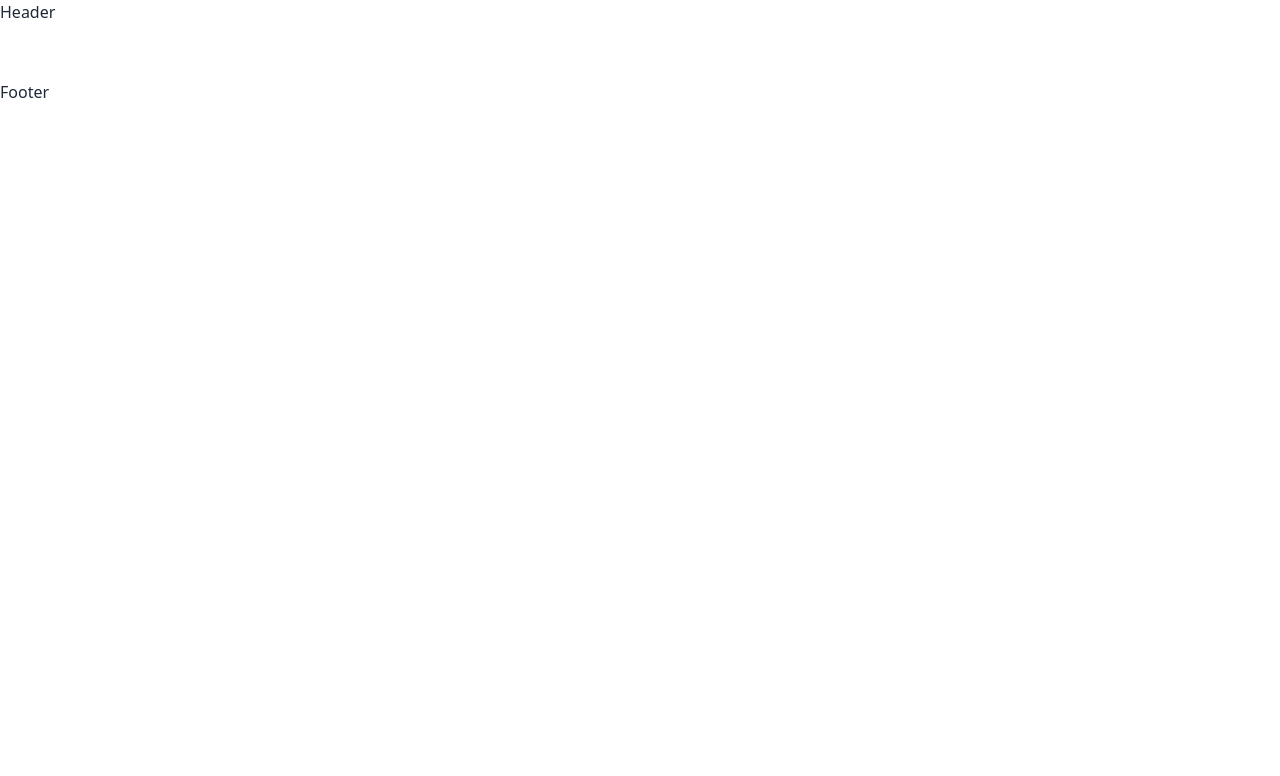
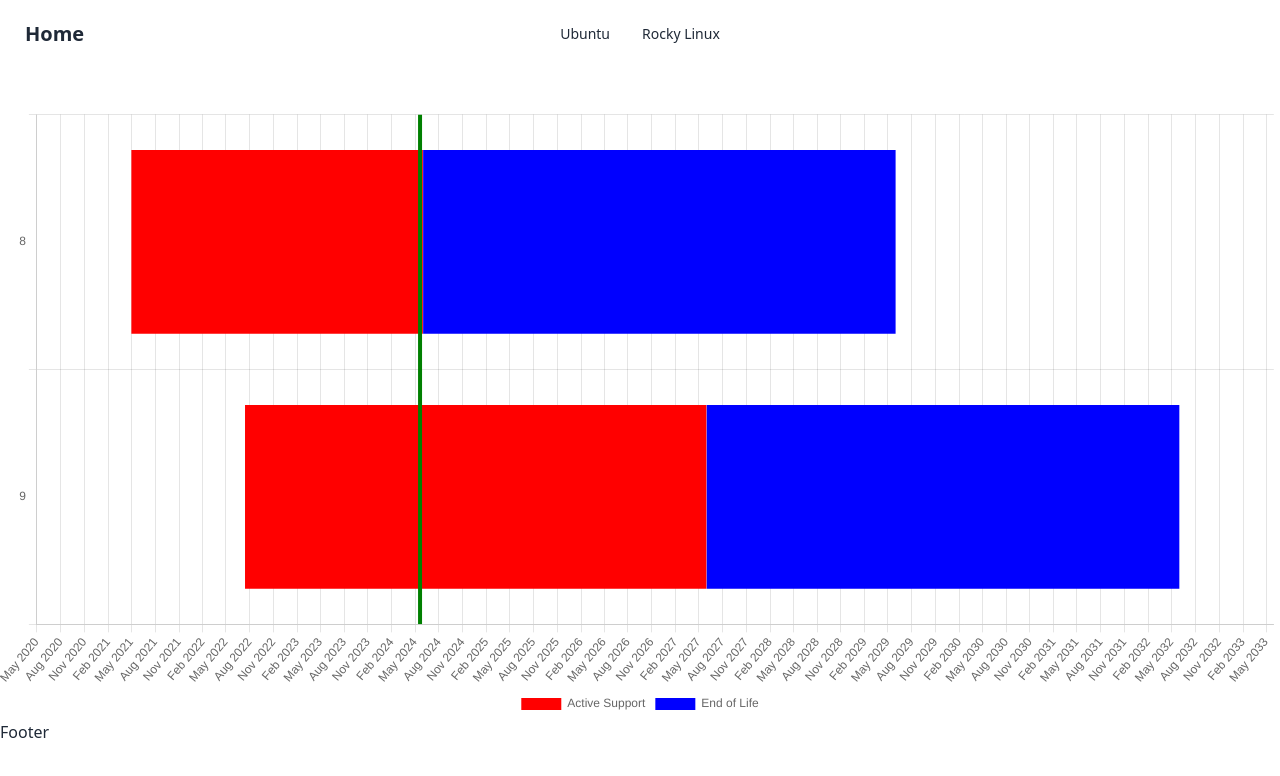
Before and after one commit to yypbd/lts-viewer, a Nuxt app: page /rockyLinux in a window 1280 px wide. Before the commit this address had no page. Shown: the top 776 px of the page. Built offline with nearby package versions, Linux system fonts and the light colour scheme.

Commit message:
add: data - rocky linux 추가

```diff
--- /dev/null
+++ b/assets/data/options.js
@@ -0,0 +1,57 @@
+const today = new Date();
+
+export const chartOptions = {
+    responsive: true,
+    indexAxis: 'y',
+    plugins: {
+        legend: {
+            position: 'bottom',
+        },
+        title: {
+            display: true,
+            // text: name
+        },
+        tooltip: {
+            callbacks: {
+                label: function (context) {
+                    // console.log(context);
+                    // return '[' + name + ' ' + context.label + '] ' + context.raw[0].substring(0, 7) + ' ~ ' + context.raw[1].substring(0, 7);
+                    return context.raw[0].substring(0, 7) + ' ~ ' + context.raw[1].substring(0, 7);
+                }
+            },
+        },
+        annotation: {
+            annotations: {
+                line1: {
+                    type: 'line',
+                    xMin: today,
+                    xMax: today,
+                    borderColor: 'green',
+                    borderWidth: 4,
+                    label: {
+                        content: 'Today',
+                        enabled: true,
+                        position: 'end',
+                        backgroundColor: 'rgba(255, 0, 0, 0.25)',
+                        color: 'black'
+                    }
+                }
+            }
+        }
+    },
+    scales: {
+        y: {
+            stacked: true,
+        },
+        x: {
+            type: 'time',
+            time: {
+                // Luxon format string
+                // tooltipFormat: 'yyyy-MM-dd'
+                tooltipFormat: 'yyyy-MM-dd'
+            },
+            min: new Date('2000-01-01T00:00:00'),
+            max: new Date('2040-12-31T00:00:00')
+        }
+    },
+}
--- /dev/null
+++ b/assets/data/rockyLinux.js
@@ -0,0 +1,23 @@
+const name = 'Rocky Linux'
+
+export const chartData = {
+    labels: ["8", "9"],
+    datasets: [
+        {
+            label: 'Active Support',
+            data: [
+                ['2021-05-01T00:00:00', '2024-05-31T00:00:00'],
+                ['2022-07-14T00:00:00', '2027-05-31T00:00:00'],
+            ],
+            backgroundColor: "red",
+        },
+        {
+            label: 'End of Life',
+            data: [
+                ['2024-06-01T00:00:00', '2029-05-31T00:00:00'],
+                ['2027-06-01T00:00:00', '2032-05-31T00:00:00'],
+            ],
+            backgroundColor: "blue",
+        },
+    ]
+}
--- a/assets/data/ubuntu.js
+++ b/assets/data/ubuntu.js
@@ -1,4 +1,6 @@
-export const ubuntuChartData = {
+const name = 'Ubuntu'
+
+export const chartData = {
     labels: ["24.04", "22.04", "20.04", "18.04", "16.04", "14.04"],
     datasets: [
         {
@@ -39,59 +41,3 @@ export const ubuntuChartData = {
         },
     ]
 }
-
-const today = new Date();
-
-export const ubuntuChartOptions = {
-    responsive: true,
-    indexAxis: 'y',
-    plugins: {
-        legend: {
-            position: 'bottom',
-        },
-        title: {
-            display: true,
-            text: 'Ubuntu'
-        },
-        tooltip: {
-            callbacks: {
-                label: function (context) {
-                    // console.log(context);
-                    return '[Ubuntu ' + context.label + '] ' + context.raw[0].substring(0, 7) + ' ~ ' + context.raw[1].substring(0, 7);
-                }
-            },
-        },
-        annotation: {
-            annotations: {
-                line1: {
-                    type: 'line',
-                    xMin: today,
-                    xMax: today,
-                    borderColor: 'black',
-                    borderWidth: 2,
-                    label: {
-                        content: 'Today',
-                        enabled: true,
-                        position: 'end',
-                        backgroundColor: 'rgba(255, 0, 0, 0.25)',
-                        color: 'black'
-                    }
-                }
-            }
-        }
-    },
-    scales: {
-        y: {
-            stacked: true,
-        },
-        x: {
-            type: 'time',
-            time: {
-                // Luxon format string
-                tooltipFormat: 'yyyy-MM-dd'
-            },
-            min: new Date('2014-09-11T00:00:00'),
-            max: new Date('2036-09-18T00:00:00')
-        }
-    },
-}
--- a/components/AppHeader.vue
+++ b/components/AppHeader.vue
@@ -4,7 +4,29 @@
 
 <template>
     <div class="h-20">
-        Header
+        <div class="navbar bg-base-100">
+            <div class="navbar-start">
+                <div class="dropdown">
+                    <div tabindex="0" role="button" class="btn btn-ghost lg:hidden">
+                        <svg xmlns="http://www.w3.org/2000/svg" class="h-5 w-5" fill="none" viewBox="0 0 24 24" stroke="currentColor"><path stroke-linecap="round" stroke-linejoin="round" stroke-width="2" d="M4 6h16M4 12h8m-8 6h16" /></svg>
+                    </div>
+                    <ul tabindex="0" class="menu menu-sm dropdown-content mt-3 z-[1] p-2 shadow bg-base-100 rounded-box w-52">
+                        <li><RouterLink to="ubuntu">Ubuntu</RouterLink></li>
+                        <li><RouterLink to="rockyLinux">Rocky Linux</RouterLink></li>
+                    </ul>
+                </div>
+                <RouterLink class="btn btn-ghost text-xl" to="/">Home</RouterLink>
+            </div>
+            <div class="navbar-center hidden lg:flex">
+                <ul class="menu menu-horizontal px-1">
+                    <li><RouterLink to="ubuntu">Ubuntu</RouterLink></li>
+                    <li><RouterLink to="rockyLinux">Rocky Linux</RouterLink></li>
+                </ul>
+            </div>
+            <div class="navbar-end">
+<!--                <a class="btn">Button</a>-->
+            </div>
+        </div>
     </div>
 </template>
 
--- a/pages/index.vue
+++ b/pages/index.vue
@@ -1,51 +1,9 @@
 <script setup lang="ts">
-import { Bar } from 'vue-chartjs'
-import { Chart as ChartJS, Title, Tooltip, Legend, BarElement, CategoryScale, LinearScale, TimeScale } from 'chart.js'
-import 'chartjs-adapter-date-fns'
-import annotationPlugin from 'chartjs-plugin-annotation';
-
-import {ubuntuChartData, ubuntuChartOptions} from "~/assets/data/ubuntu.js"
-
-// 참조
-// https://jsfiddle.net/Leelenaleee/gyp3z28b/2/
-
-ChartJS.register(Title, Tooltip, Legend, BarElement, CategoryScale, LinearScale, TimeScale, annotationPlugin)
-
-
-const chartData = ref(ubuntuChartData)
-let chartOptions = ref(ubuntuChartOptions)
-
-let dateStrings: string[] = []
-ubuntuChartData.datasets.map((dataset) => (
-    dateStrings = dateStrings.concat(dataset.data.flat())
-))
-
-let dates: Date[] = dateStrings.map((dateString) => new Date(dateString))
-
-// 참조
-// https://stackoverflow.com/questions/7143399/min-max-of-dates-in-an-array
-// const maxDate = new Date(Math.max.apply(null, dates))
-// const minDate = new Date(Math.min.apply(null, dates))
-let maxDate = new Date(Math.max(...dates))
-let minDate = new Date(Math.min(...dates))
-
-// 앞뒤로 여유 주기
-maxDate.setMonth(maxDate.getMonth() + 12)
-minDate.setMonth(minDate.getMonth() - 12)
-
-chartOptions.value.scales.x.min = maxDate
-chartOptions.value.scales.x.max = minDate
 
 </script>
 
 <template>
-    <div class="bg-white">
-        <Bar
-            id="my-chart-id"
-            :options="chartOptions"
-            :data="chartData"
-        />
-    </div>
+
 </template>
 
 <style scoped>
--- /dev/null
+++ b/pages/rockyLinux.vue
@@ -0,0 +1,55 @@
+<script setup lang="ts">
+import { Bar } from 'vue-chartjs'
+import { Chart as ChartJS, Title, Tooltip, Legend, BarElement, CategoryScale, LinearScale, TimeScale } from 'chart.js'
+import 'chartjs-adapter-date-fns'
+import annotationPlugin from 'chartjs-plugin-annotation';
+
+import {chartData} from "~/assets/data/rockyLinux.js"
+import {chartOptions} from "~/assets/data/options.js"
+
+
+// 참조
+// https://jsfiddle.net/Leelenaleee/gyp3z28b/2/
+
+ChartJS.register(Title, Tooltip, Legend, BarElement, CategoryScale, LinearScale, TimeScale, annotationPlugin)
+
+
+const data = ref(chartData)
+let options = ref(chartOptions)
+
+let dateStrings: string[] = []
+chartData.datasets.map((dataset) => (
+    dateStrings = dateStrings.concat(dataset.data.flat())
+))
+
+let dates: number[] = dateStrings.map((dateString) => (new Date(dateString).getTime()))
+
+// 참조
+// https://stackoverflow.com/questions/7143399/min-max-of-dates-in-an-array
+// const maxDate = new Date(Math.max.apply(null, dates))
+// const minDate = new Date(Math.min.apply(null, dates))
+let maxDate = new Date(Math.max(...dates))
+let minDate = new Date(Math.min(...dates))
+
+// 앞뒤로 여유 주기
+maxDate.setMonth(maxDate.getMonth() + 12)
+minDate.setMonth(minDate.getMonth() - 12)
+
+options.value.scales.x.min = maxDate
+options.value.scales.x.max = minDate
+
+</script>
+
+<template>
+    <div>
+        <Bar
+            id="my-chart-id"
+            :options="options"
+            :data="data"
+        />
+    </div>
+</template>
+
+<style scoped>
+
+</style>
--- /dev/null
+++ b/pages/ubuntu.vue
@@ -0,0 +1,54 @@
+<script setup lang="ts">
+import { Bar } from 'vue-chartjs'
+import { Chart as ChartJS, Title, Tooltip, Legend, BarElement, CategoryScale, LinearScale, TimeScale } from 'chart.js'
+import 'chartjs-adapter-date-fns'
+import annotationPlugin from 'chartjs-plugin-annotation';
+
+import {chartData} from "~/assets/data/ubuntu.js"
+import {chartOptions} from "~/assets/data/options"
+
+// 참조
+// https://jsfiddle.net/Leelenaleee/gyp3z28b/2/
+
+ChartJS.register(Title, Tooltip, Legend, BarElement, CategoryScale, LinearScale, TimeScale, annotationPlugin)
+
+
+const data = ref(chartData)
+let options = ref(chartOptions)
+
+let dateStrings: string[] = []
+chartData.datasets.map((dataset) => (
+    dateStrings = dateStrings.concat(dataset.data.flat())
+))
+
+let dates: number[] = dateStrings.map((dateString) => (new Date(dateString).getTime()))
+
+// 참조
+// https://stackoverflow.com/questions/7143399/min-max-of-dates-in-an-array
+// const maxDate = new Date(Math.max.apply(null, dates))
+// const minDate = new Date(Math.min.apply(null, dates))
+let maxDate = new Date(Math.max(...dates))
+let minDate = new Date(Math.min(...dates))
+
+// 앞뒤로 여유 주기
+maxDate.setMonth(maxDate.getMonth() + 12)
+minDate.setMonth(minDate.getMonth() - 12)
+
+options.value.scales.x.min = maxDate
+options.value.scales.x.max = minDate
+
+</script>
+
+<template>
+    <div>
+        <Bar
+            id="my-chart-id"
+            :options="options"
+            :data="data"
+        />
+    </div>
+</template>
+
+<style scoped>
+
+</style>
```
